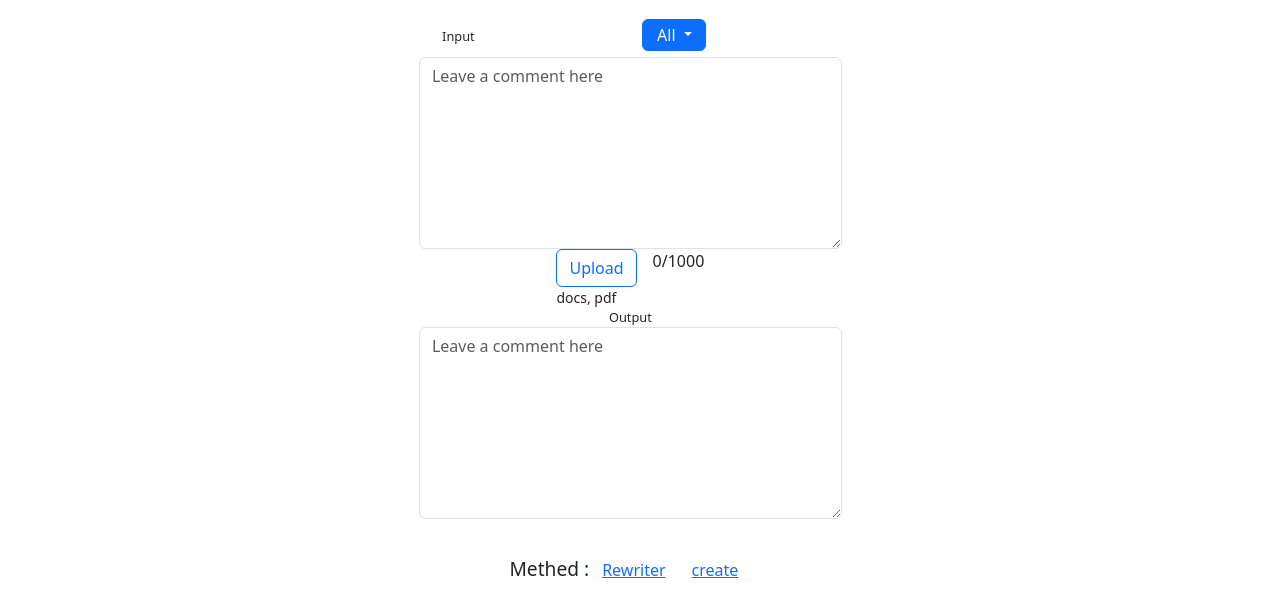
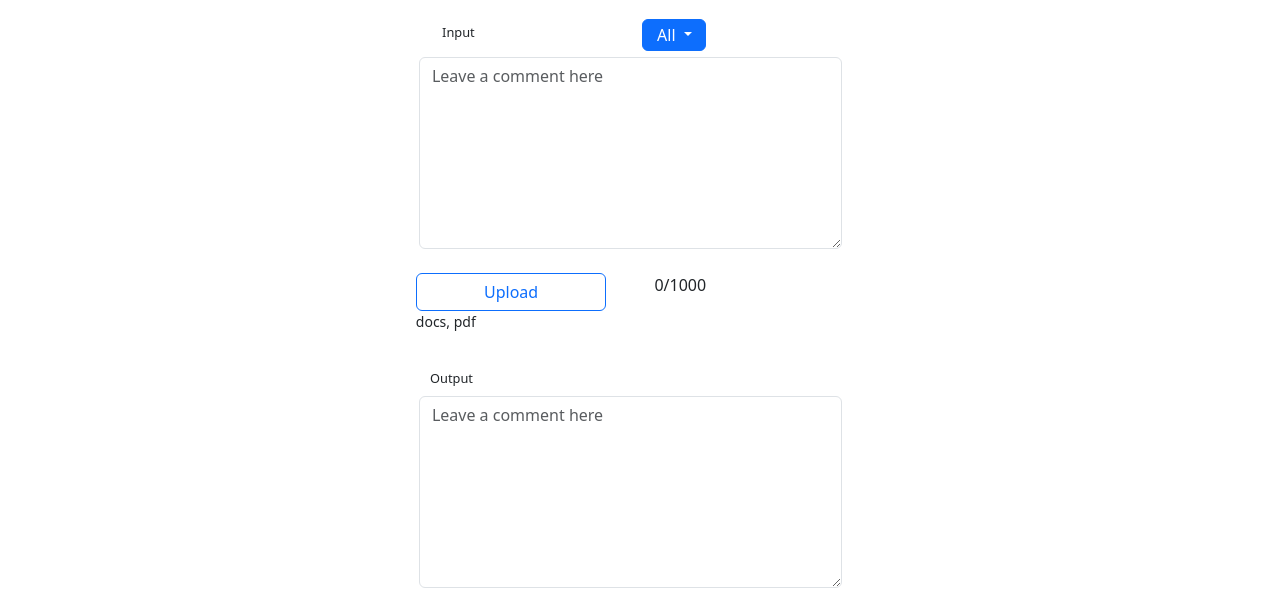
Before and after one commit to manuozan96/paraphrase-project, a plain HTML site: page index.html in a window 1280 px wide. Shown: the part 191-793 px from the top of the page. Drawn offline with nearby package versions, Linux system fonts and the light colour scheme.

Commit message:
first commit

```diff
--- a/indexStyle.css
+++ b/indexStyle.css
@@ -117,10 +117,21 @@ nav{
     margin-bottom: 0.2rem;
 }
 
+
 .conteinerbuttonUpload__inputs--conteinerInputs{
+    gap: 2rem;
     flex-direction: row;
-    margin-top: 0.1rem;
+    margin-top: 0.5rem !important;
+    width: 100%;
+    margin-bottom: 2.3rem;
 }
+
+.inputs--conteinerInputs label{
+    text-align: start;
+    width: 90%;
+    margin-bottom: 0.5rem;
+    }
+
 
 .dropdown-toggle {
     width: 4rem;
```
